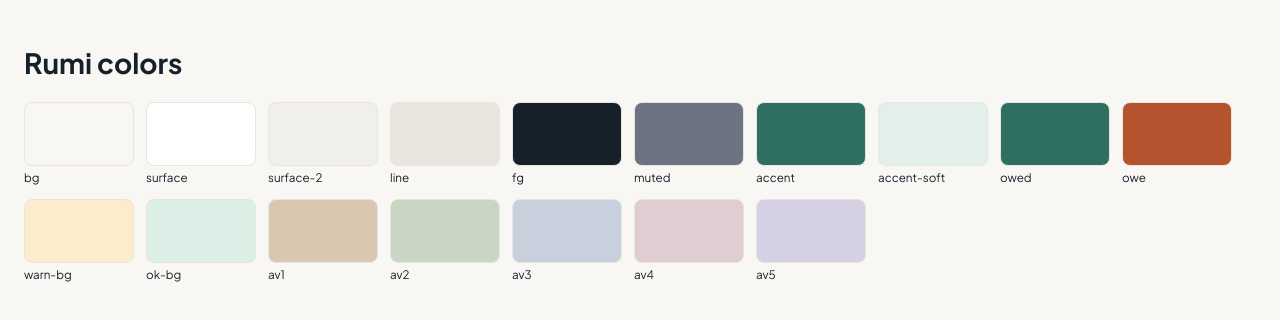
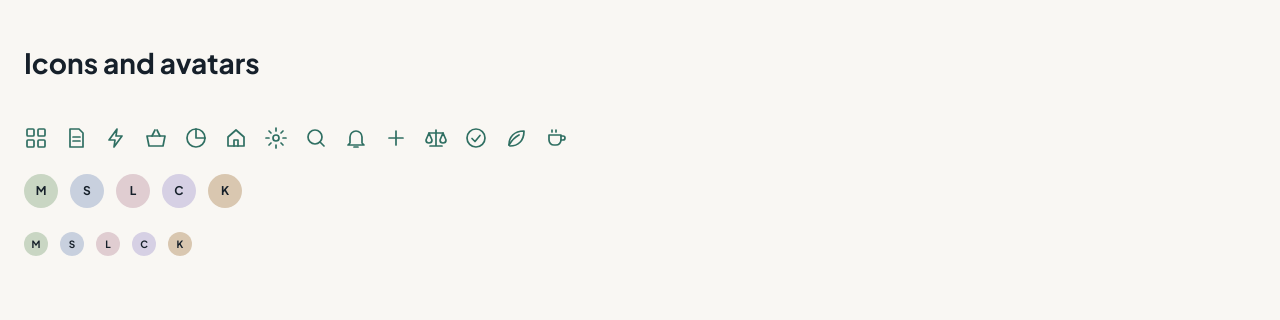
Before and after one commit to k13iko/rumi, a React (Vite) app: page / in a window 1280 px wide. Shown: the top 320 px of the page. Built offline with nearby package versions, Linux system fonts and the light colour scheme.

Commit message:
add avatar and icon components

```diff
--- a/src/App.tsx
+++ b/src/App.tsx
@@ -1,40 +1,38 @@
-const TOKENS = [
-  'bg',
-  'surface',
-  'surface-2',
-  'line',
-  'fg',
-  'muted',
-  'accent',
-  'accent-soft',
-  'owed',
-  'owe',
-  'warn-bg',
-  'ok-bg',
-  'av1',
-  'av2',
-  'av3',
-  'av4',
-  'av5'
+import { Avatar } from './components/Avatar'
+import { Icon, type IconName } from './components/Icon'
+
+const ICONS: IconName[] = ['dash', 'doc', 'bolt', 'basket', 'pie', 'home', 'cog', 'search', 'bell', 'plus', 'scale', 'check', 'leaf', 'cup']
+
+// Fake people, just for testing
+const PEOPLE = [
+  { id: 'user-1', name: 'Marcus Chen' },
+  { id: 'user-2', name: 'Sarah Jenkins' },
+  { id: 'user-3', name: 'Liam Vance' },
+  { id: 'user-4', name: 'Carlos Diaz' },
+  { id: 'user-5', name: 'Kimiko Low' },
 ]
 
 export default function App() {
   return (
-    <main style={{ padding: 24 }}>
-      <h1>Rumi colors</h1>
-      <div style={{ display: 'flex', flexWrap: 'wrap', gap: 12 }}>
-        {TOKENS.map((name) => (
-          <div key={name} style={{ width: 110 }}>
-            <div
-              style={{
-                height: 64,
-                borderRadius: 8,
-                border: '1px solid var(--line)',
-                background: `var(--${name})`,
-              }}
-            />
-            <small>{name}</small>
-          </div>
+    <main style={{ padding: 24, display: 'grid', gap: 24 }}>
+      <h1>Icons and avatars</h1>
+
+      {/* One icon per name in the list */}
+      <div style={{ display: 'flex', gap: 16, color: 'var(--accent)' }}>
+        {ICONS.map((name) => (
+          <Icon key={name} name={name} size={24} />
+        ))}
+      </div>
+
+      {/* Normal and small avatars */}
+      <div style={{ display: 'flex', gap: 12 }}>
+        {PEOPLE.map((p) => (
+          <Avatar key={p.id} id={p.id} name={p.name} />
+        ))}
+      </div>
+      <div style={{ display: 'flex', gap: 12 }}>
+        {PEOPLE.map((p) => (
+          <Avatar key={p.id} id={p.id} name={p.name} small />
         ))}
       </div>
     </main>
--- /dev/null
+++ b/src/components/Avatar.tsx
@@ -0,0 +1,20 @@
+// Turns an id into a number, always the same number for the same id
+function hash(id: string): number {
+  let h = 0
+  for (let i = 0; i < id.length; i++) {
+    h = (h * 31 + id.charCodeAt(i)) >>> 0
+  }
+  return h
+}
+
+// A colored circle with the person's first letter
+export function Avatar({ id, name, small = false }: { id: string; name: string; small?: boolean }) {
+  // Pick a color from 1 to 5. If you add more colors, change the 5.
+  const tone = (hash(id) % 5) + 1
+
+  return (
+    <span className={`av a${tone}${small ? ' sm' : ''}`} aria-hidden="true">
+      {name.trim().charAt(0).toUpperCase() || '?'}
+    </span>
+  )
+}
--- /dev/null
+++ b/src/components/icon.tsx
@@ -0,0 +1,117 @@
+import type { ReactNode } from 'react'
+
+// Each icon is a small SVG drawing, stored by name
+const paths = {
+  dash: (
+    <>
+      <rect x="3" y="3" width="7" height="7" rx="1" />
+      <rect x="14" y="3" width="7" height="7" rx="1" />
+      <rect x="3" y="14" width="7" height="7" rx="1" />
+      <rect x="14" y="14" width="7" height="7" rx="1" />
+    </>
+  ),
+  doc: (
+    <>
+      <path d="M6 3h9l4 4v14H6z" />
+      <path d="M9 11h7M9 15h7" />
+    </>
+  ),
+  bolt: <path d="M13 3L5 14h6l-1 7 8-11h-6z" />,
+  basket: (
+    <>
+      <path d="M3 10h18l-2 10H5z" />
+      <path d="M8 10l3-6M16 10l-3-6" />
+    </>
+  ),
+  pie: (
+    <>
+      <circle cx="12" cy="12" r="9" />
+      <path d="M12 3v9h9" />
+    </>
+  ),
+  home: (
+    <>
+      <path d="M4 11l8-7 8 7v9H4z" />
+      <path d="M10 20v-6h4v6" />
+    </>
+  ),
+  cog: (
+    <>
+      <circle cx="12" cy="12" r="3" />
+      <path d="M12 2v3M12 19v3M2 12h3M19 12h3M5 5l2 2M17 17l2 2M19 5l-2 2M7 17l-2 2" />
+    </>
+  ),
+  search: (
+    <>
+      <circle cx="11" cy="11" r="7" />
+      <path d="M20 20l-4-4" />
+    </>
+  ),
+  bell: (
+    <>
+      <path d="M6 17V11a6 6 0 0112 0v6l2 2H4z" />
+      <path d="M10 21h4" />
+    </>
+  ),
+  plus: <path d="M12 5v14M5 12h14" />,
+  scale: (
+    <>
+      <path d="M12 4v16M6 20h12M5 7h14" />
+      <path d="M5 7l-3 7a3 3 0 006 0zM19 7l-3 7a3 3 0 006 0z" />
+    </>
+  ),
+  play: <path d="M6 4l13 8-13 8z" />,
+  swap: <path d="M4 8h14l-3-3M20 16H6l3 3" />,
+  chev: <path d="M7 9l5-4 5 4M7 15l5 4 5-4" />,
+  sliders: (
+    <>
+      <path d="M4 7h16M4 12h16M4 17h16" />
+      <circle cx="9" cy="7" r="1.6" />
+      <circle cx="15" cy="12" r="1.6" />
+      <circle cx="8" cy="17" r="1.6" />
+    </>
+  ),
+  check: (
+    <>
+      <circle cx="12" cy="12" r="9" />
+      <path d="M8 12.5l3 3 5-6" />
+    </>
+  ),
+  arrow: <path d="M5 12h14M13 6l6 6-6 6" />,
+  cup: (
+    <>
+      <path d="M5 9h12v5a5 5 0 01-5 5h-2a5 5 0 01-5-5z" />
+      <path d="M17 10h2a2 2 0 010 4h-2M8 4v2M12 4v2" />
+    </>
+  ),
+  leaf: (
+    <>
+      <path d="M5 19c0-8 5-14 15-14 0 10-6 15-14 15" />
+      <path d="M5 19c3-5 6-8 10-10" />
+    </>
+  ),
+  box: (
+    <>
+      <rect x="4" y="8" width="16" height="12" rx="1" />
+      <path d="M4 8l2-4h12l2 4M12 8v4" />
+    </>
+  ),
+  copy: (
+    <>
+      <rect x="8" y="8" width="12" height="12" rx="2" />
+      <path d="M16 8V6a2 2 0 00-2-2H6a2 2 0 00-2 2v8a2 2 0 002 2h2" />
+    </>
+  ),
+} satisfies Record<string, ReactNode>
+
+// The list of valid icon names, taken from the table above
+export type IconName = keyof typeof paths
+
+// Usage: <Icon name="plus" size={16} />
+export function Icon({ name, size = 18 }: { name: IconName; size?: number }) {
+  return (
+    <svg className="i" width={size} height={size} viewBox="0 0 24 24" aria-hidden="true">
+      {paths[name]}
+    </svg>
+  )
+}
--- a/src/styles.css
+++ b/src/styles.css
@@ -104,3 +104,40 @@ button {
   outline: 2px solid var(--accent);
   outline-offset: 2px;
 }
+
+/* Icons: outline only, drawn in the surrounding text color */
+svg.i {
+  fill: none;
+  stroke: currentColor;
+  stroke-width: 1.7;
+  stroke-linecap: round;
+  stroke-linejoin: round;
+  flex: none;
+}
+
+/* Avatars: a colored circle with a letter */
+.av {
+  width: 34px;
+  height: 34px;
+  border-radius: 50%;
+  display: grid;
+  place-items: center;
+  font-size: 12px;
+  font-weight: 700;
+  color: var(--fg);
+  flex: none;
+}
+
+/* Smaller version for the ledger table */
+.av.sm {
+  width: 24px;
+  height: 24px;
+  font-size: 10px;
+}
+
+/* One class per color (from the --av tokens) */
+.a1 { background: var(--av1); }
+.a2 { background: var(--av2); }
+.a3 { background: var(--av3); }
+.a4 { background: var(--av4); }
+.a5 { background: var(--av5); }
```
